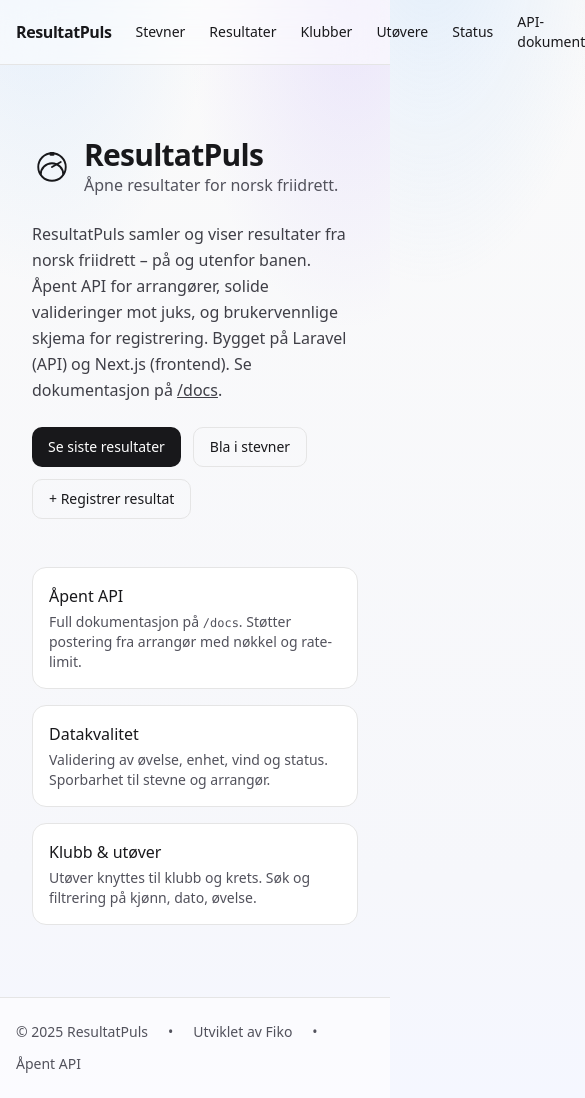
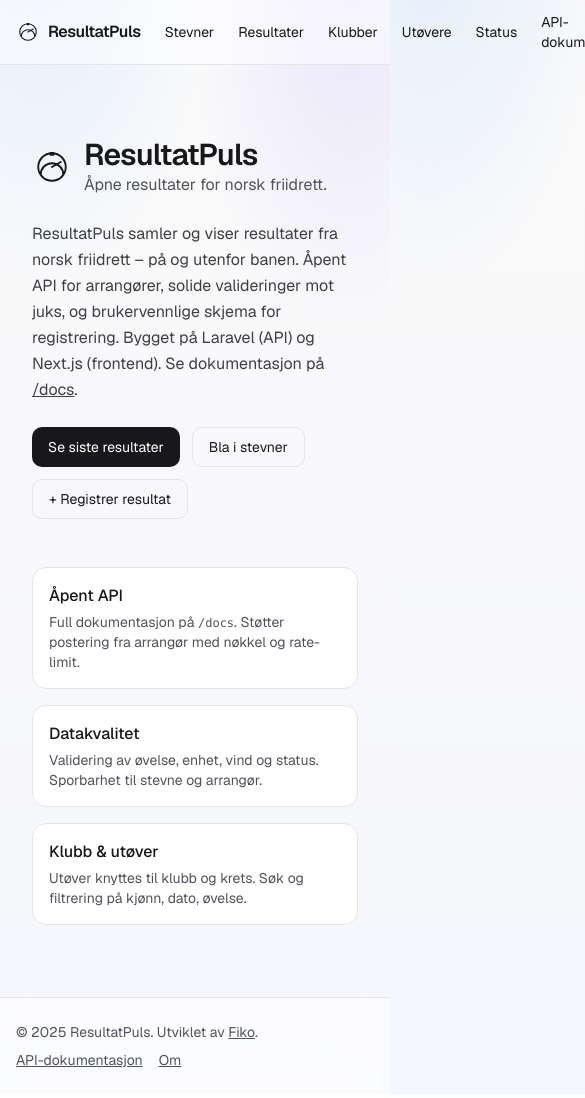
Before and after one commit to kollstad/resultatpuls-web, a Next.js app: page / in a window 390 px wide. Shown: the top 1098 px of the page, 585 px wide, since content can reach past the window. Built offline with nearby package versions, Linux system fonts and the light colour scheme; no server answers.

Commit message:
klargjør admin

```diff
--- a/package.json
+++ b/package.json
@@ -9,7 +9,6 @@
     "lint": "eslint"
   },
   "dependencies": {
-    "@next/font": "^14.2.15",
     "@radix-ui/react-label": "^2.1.7",
     "@radix-ui/react-select": "^2.2.6",
     "@radix-ui/react-separator": "^1.1.7",
--- /dev/null
+++ b/src/app/admin/page.tsx
@@ -0,0 +1,41 @@
+"use client";
+
+import Link from "next/link";
+import { useAuth } from "@/components/auth/AuthProvider";
+import { Button } from "@/components/ui/button";
+import { Card, CardContent, CardHeader, CardTitle } from "@/components/ui/card";
+
+export default function AdminHome() {
+  const { user, loading } = useAuth();
+
+  if (loading) return <p>Laster…</p>;
+
+  if (!user) {
+    return (
+      <div className="max-w-lg mx-auto text-center space-y-3">
+        <p className="text-lg">Du må være innlogget for å se admin.</p>
+        <Link href="/login?next=/admin" className="underline">
+          Logg inn
+        </Link>
+      </div>
+    );
+  }
+
+  return (
+    <div className="space-y-4">
+      <h1 className="text-xl font-semibold">Admin</h1>
+
+      <Card>
+        <CardHeader>
+          <CardTitle>Hurtigvalg</CardTitle>
+        </CardHeader>
+        <CardContent className="flex flex-wrap gap-3">
+          <Link href="/events/new"><Button>Opprett stevne</Button></Link>
+          <Link href="/clubs/new"><Button>Ny klubb</Button></Link>
+          <Link href="/athletes/new"><Button>Ny utøver</Button></Link>
+          <Link href="/results/new"><Button>Registrer resultat</Button></Link>
+        </CardContent>
+      </Card>
+    </div>
+  );
+}
--- a/src/app/layout.tsx
+++ b/src/app/layout.tsx
@@ -1,29 +1,43 @@
+// src/app/layout.tsx
 import "./globals.css";
 import type { Metadata } from "next";
 import { ReactNode } from "react";
+import Link from "next/link";
 import { Toaster } from "@/components/ui/sonner";
-import Link from "next/link";
+import { Geist } from "next/font/google";
+import Logo from "@/components/Logo";
 import { BRAND_NAME } from "@/components/brand";
+import { AuthProvider } from "@/components/auth/AuthProvider";
+import ClientNav from "@/components/auth/ClientNav";
 
-const DOCS_URL =
-  process.env.NEXT_PUBLIC_DOCS_URL ?? "https://api.resultatpuls.no/docs";
+const geist = Geist({ subsets: ["latin"] });
+
+// Du kan overstyre docs-url i Vercel med NEXT_PUBLIC_DOCS_URL
+const DOCS_URL = process.env.NEXT_PUBLIC_DOCS_URL ?? "https://api.resultatpuls.no/docs";
 
 export const metadata: Metadata = {
   title: BRAND_NAME ?? "ResultatPuls",
-  description: "Frontend for Friidrett API",
+  description: "Frontend for ResultatPuls API – terminliste og resultater.",
 };
 
 export default function RootLayout({ children }: { children: ReactNode }) {
+  const year = new Date().getFullYear();
+
   return (
     <html lang="nb">
-      <body className="bg-zinc-50 text-zinc-900">
+      {/* Vi legger font-klassen på body, og litt pen bakgrunn */}
+      <body className={`${geist.className} bg-zinc-50 text-zinc-900`}>
+        <AuthProvider>
           {/* Toppmeny */}
           <header className="sticky top-0 z-20 border-b bg-white/60 backdrop-blur-xl supports-[backdrop-filter]:bg-white/50">
             <nav className="mx-auto max-w-6xl px-4 py-3 flex items-center gap-6">
-            <Link href="/" className="font-semibold tracking-tight">
-              {BRAND_NAME ?? "ResultatPuls"}
+              {/* Logo + hjemlenke */}
+              <Link href="/" className="flex items-center gap-2 font-semibold tracking-tight">
+                <Logo className="h-6 w-6" />
+                <span>{BRAND_NAME ?? "ResultatPuls"}</span>
               </Link>
 
+              {/* Primærnavigasjon */}
               <Link href="/events" className="text-sm hover:underline">
                 Stevner
               </Link>
@@ -40,34 +54,47 @@
                 Status
               </Link>
 
+              {/* Høyrekolonne: docs + auth */}
+              <div className="ml-auto flex items-center gap-4">
                 <a
                   href={DOCS_URL}
                   target="_blank"
                   rel="noreferrer"
-              className="ml-auto text-sm hover:underline"
+                  className="text-sm hover:underline"
                 >
                   API-dokumentasjon
                 </a>
+                <ClientNav />
+              </div>
             </nav>
           </header>
 
           {/* Innhold */}
           <main className="mx-auto max-w-6xl px-4 py-6">{children}</main>
 
-        {/* Bunntekst */}
-        <footer className="border-t bg-white/60">
-          <div className="mx-auto max-w-6xl px-4 py-6 text-sm text-zinc-600 flex flex-wrap gap-3 items-center">
-            <span>© {new Date().getFullYear()} {BRAND_NAME ?? "ResultatPuls"}</span>
-            <span className="mx-2">•</span>
-            <span>Utviklet av Fiko</span>
-            <span className="mx-2">•</span>
-            <a href={DOCS_URL} target="_blank" rel="noreferrer" className="hover:underline">
-              Åpent API
+          {/* Footer */}
+          <footer className="border-t bg-white/60 backdrop-blur-xl supports-[backdrop-filter]:bg-white/50">
+            <div className="mx-auto max-w-6xl px-4 py-6 text-sm text-zinc-600 flex flex-col gap-2 sm:flex-row sm:items-center sm:justify-between">
+              <p>
+                © {year} {BRAND_NAME ?? "ResultatPuls"}. Utviklet av{" "}
+                <a href="https://fiko.no" target="_blank" rel="noreferrer" className="underline">
+                  Fiko
                 </a>
+                .
+              </p>
+              <div className="flex items-center gap-4">
+                <a href={DOCS_URL} target="_blank" rel="noreferrer" className="underline">
+                  API-dokumentasjon
+                </a>
+                <Link href="/about" className="underline">
+                  Om
+                </Link>
+              </div>
             </div>
           </footer>
 
           <Toaster />
+        </AuthProvider>
       </body>
     </html>
   );
--- /dev/null
+++ b/src/app/login/page.tsx
@@ -0,0 +1,58 @@
+"use client";
+
+import { FormEvent, useState } from "react";
+import { useRouter, useSearchParams } from "next/navigation";
+import { useAuth } from "@/components/auth/AuthProvider";
+import { Card, CardHeader, CardTitle, CardContent } from "@/components/ui/card";
+import { Label } from "@/components/ui/label";
+import { Input } from "@/components/ui/input";
+import { Button } from "@/components/ui/button";
+
+export default function LoginPage() {
+  const { login, loading } = useAuth();
+  const router = useRouter();
+  const params = useSearchParams();
+  const next = params.get("next") || "/admin";
+
+  const [email, setEmail] = useState("");
+  const [password, setPassword] = useState("");
+  const [err, setErr] = useState<string | null>(null);
+
+  async function onSubmit(e: FormEvent) {
+    e.preventDefault();
+    setErr(null);
+    try {
+      await login(email, password);
+      router.push(next);
+    } catch (error: unknown) {
+      const msg = error instanceof Error ? error.message : "Innlogging feilet";
+      setErr(msg);
+    }
+  }
+
+  return (
+    <div className="max-w-md mx-auto">
+      <Card className="rounded-2xl shadow-md border bg-white/70 backdrop-blur-xl">
+        <CardHeader>
+          <CardTitle>Logg inn</CardTitle>
+        </CardHeader>
+        <CardContent>
+          {err && <p className="text-red-600 mb-3">{err}</p>}
+          <form onSubmit={onSubmit} className="grid gap-3">
+            <div className="grid gap-1">
+              <Label htmlFor="email">E-post</Label>
+              <Input id="email" type="email" value={email} onChange={e=>setEmail(e.target.value)} required />
+            </div>
+            <div className="grid gap-1">
+              <Label htmlFor="pw">Passord</Label>
+              <Input id="pw" type="password" value={password} onChange={e=>setPassword(e.target.value)} required />
+            </div>
+            <Button type="submit" disabled={loading}>
+              {loading ? "Logger inn…" : "Logg inn"}
+            </Button>
+          </form>
+        </CardContent>
+      </Card>
+    </div>
+  );
+}
--- /dev/null
+++ b/src/components/auth/AuthProvider.tsx
@@ -0,0 +1,78 @@
+"use client";
+
+import { createContext, useContext, useEffect, useMemo, useState } from "react";
+import { login as apiLogin, logout as apiLogout, me, type User } from "@/lib/apiSpa";
+
+type AuthState = {
+  user: User | null;
+  loading: boolean;
+  login: (email: string, password: string) => Promise<void>;
+  logout: () => Promise<void>;
+  refresh: () => Promise<void>;
+};
+
+const AuthCtx = createContext<AuthState | undefined>(undefined);
+
+export function AuthProvider({ children }: { children: React.ReactNode }) {
+  const [user, setUser] = useState<User | null>(null);
+  const [loading, setLoading] = useState(true);
+
+  // Hent innlogget bruker ved mount (dersom sesjonscookie finnes)
+  useEffect(() => {
+    let active = true;
+    (async () => {
+      try {
+        const u = await me();
+        if (active) setUser(u);
+      } catch {
+        // ikke innlogget er ok
+      } finally {
+        if (active) setLoading(false);
+      }
+    })();
+    return () => { active = false; };
+  }, []);
+
+  async function login(email: string, password: string) {
+    setLoading(true);
+    try {
+      await apiLogin(email, password);
+      const u = await me();
+      setUser(u);
+    } finally {
+      setLoading(false);
+    }
+  }
+
+  async function logout() {
+    setLoading(true);
+    try {
+      await apiLogout();
+      setUser(null);
+    } finally {
+      setLoading(false);
+    }
+  }
+
+  async function refresh() {
+    setLoading(true);
+    try {
+      const u = await me();
+      setUser(u);
+    } catch {
+      setUser(null);
+    } finally {
+      setLoading(false);
+    }
+  }
+
+  const value = useMemo(() => ({ user, loading, login, logout, refresh }), [user, loading]);
+
+  return <AuthCtx.Provider value={value}>{children}</AuthCtx.Provider>;
+}
+
+export function useAuth() {
+  const ctx = useContext(AuthCtx);
+  if (!ctx) throw new Error("useAuth must be used within AuthProvider");
+  return ctx;
+}
--- /dev/null
+++ b/src/components/auth/ClientNav.tsx
@@ -0,0 +1,30 @@
+"use client";
+
+import Link from "next/link";
+import { useAuth } from "./AuthProvider";
+import { Button } from "@/components/ui/button";
+
+export default function ClientNav() {
+  const { user, loading, logout } = useAuth();
+
+  if (loading) {
+    return <span className="text-sm text-zinc-500">Laster…</span>;
+  }
+
+  if (!user) {
+    return (
+      <Link href="/login" className="text-sm hover:underline">
+        Logg inn
+      </Link>
+    );
+  }
+
+  return (
+    <div className="flex items-center gap-3">
+      <span className="text-sm">Hei, {user.name}{user.role ? ` (${user.role})` : ""}</span>
+      <Button size="sm" variant="secondary" onClick={logout}>
+        Logg ut
+      </Button>
+    </div>
+  );
+}
--- /dev/null
+++ b/src/lib/apiSpa.ts
@@ -0,0 +1,62 @@
+// Brukes for "menneskeinnlogging" (Sanctum SPA): cookie-basert sesjon.
+// Viktig: credentials: 'include' og først et kall til /sanctum/csrf-cookie.
+
+const API_BASE = process.env.NEXT_PUBLIC_API_BASE_URL; // f.eks. https://api.resultatpuls.no/api/v1
+if (!API_BASE) {
+  // Kast tidlig i dev
+  // eslint-disable-next-line no-console
+  console.warn("NEXT_PUBLIC_API_BASE_URL mangler. Sett i .env(.local)/Vercel.");
+}
+
+async function spaFetch<T = unknown>(path: string, init: RequestInit = {}): Promise<T> {
+  const res = await fetch(`${API_BASE}${path}`, {
+    credentials: "include",
+    headers: {
+      Accept: "application/json",
+      "Content-Type": "application/json",
+      ...(init.headers || {}),
+    },
+    ...init,
+  });
+  if (!res.ok) {
+    let msg = `HTTP ${res.status}`;
+    try {
+      const j = (await res.json()) as { message?: string };
+      if (j?.message) msg += ` – ${j.message}`;
+    } catch {}
+    throw new Error(msg);
+  }
+  // noen endpoints (logout) kan returnere 204
+  if (res.status === 204) return undefined as T;
+  return (await res.json()) as T;
+}
+
+export async function getCsrfCookie() {
+  // Må kalles før /auth/login (laravel/sanctum)
+  return fetch(`${API_BASE}/sanctum/csrf-cookie`, { credentials: "include" });
+}
+
+export type User = {
+  id: string | number;
+  name: string;
+  email: string;
+  role?: "admin" | "editor" | "viewer";
+};
+
+export async function me() {
+  return spaFetch<User>("/auth/me");
+}
+
+export async function login(email: string, password: string) {
+  await getCsrfCookie();
+  return spaFetch<{ ok: true }>("/auth/login", {
+    method: "POST",
+    body: JSON.stringify({ email, password }),
+  });
+}
+
+export async function logout() {
+  return spaFetch<{ ok: true }>("/auth/logout", { method: "POST" });
+}
+
+export { spaFetch };
```
Also changed, not shown: 1 other file (tests, documents, lock files or other folders). Lines whose indentation alone changed are shown as unchanged.
